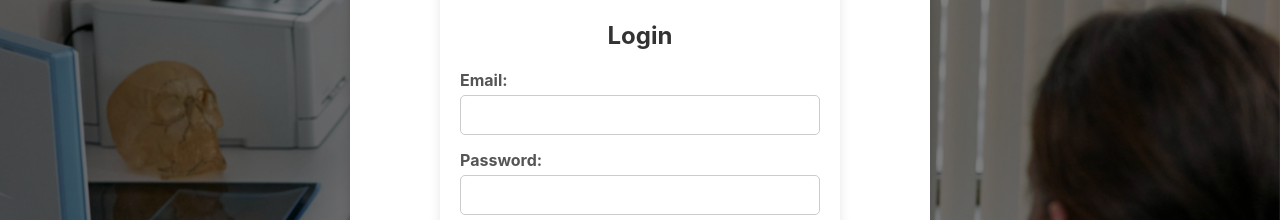
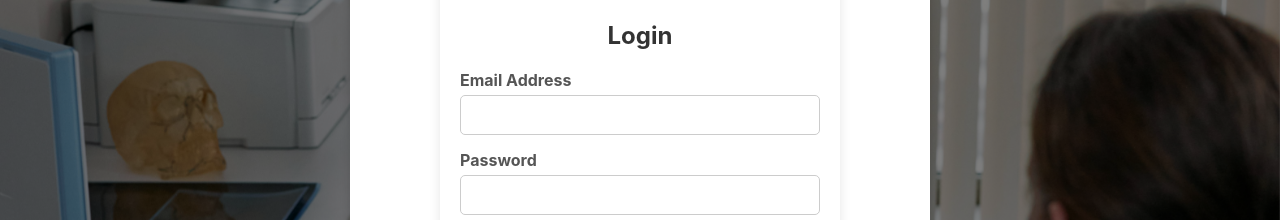
Before and after one commit to badjuvi6/eclinic-ghana-project, a React (Create React App) app: page / in a window 1280 px wide. Both pictures are taken after a click on the button "Login". Shown: the part 262-482 px from the top of the page. Built offline with nearby package versions, Linux system fonts and the light colour scheme; no server answers.

Commit message:
Final consolidation of all eclinic features and fixes

```diff
--- a/src/components/Login.js
+++ b/src/components/Login.js
@@ -11,11 +11,15 @@ const Login = ({ close }) => {
   const handleLogin = async (e) => {
     e.preventDefault();
     try {
-      setError('');
       await signInWithEmailAndPassword(auth, email, password);
       close();
     } catch (err) {
-      setError(err.message);
+      // This is where we handle the specific error
+      if (err.code === 'auth/invalid-credential') {
+        setError('Invalid email or password. Please try again.');
+      } else {
+        setError(err.message);
+      }
     }
   };
 
@@ -24,7 +28,7 @@ const Login = ({ close }) => {
       <h2>Login</h2>
       <form onSubmit={handleLogin} className="auth-form">
         <div className="form-group">
-          <label>Email:</label>
+          <label>Email Address</label>
           <input
             type="email"
             value={email}
@@ -33,7 +37,7 @@ const Login = ({ close }) => {
           />
         </div>
         <div className="form-group">
-          <label>Password:</label>
+          <label>Password</label>
           <input
             type="password"
             value={password}
@@ -41,9 +45,9 @@ const Login = ({ close }) => {
             required
           />
         </div>
+        {error && <p className="error-message">{error}</p>}
         <button type="submit" className="auth-button">Login</button>
       </form>
-      {error && <p className="error-message">{error}</p>}
     </div>
   );
 };
```
